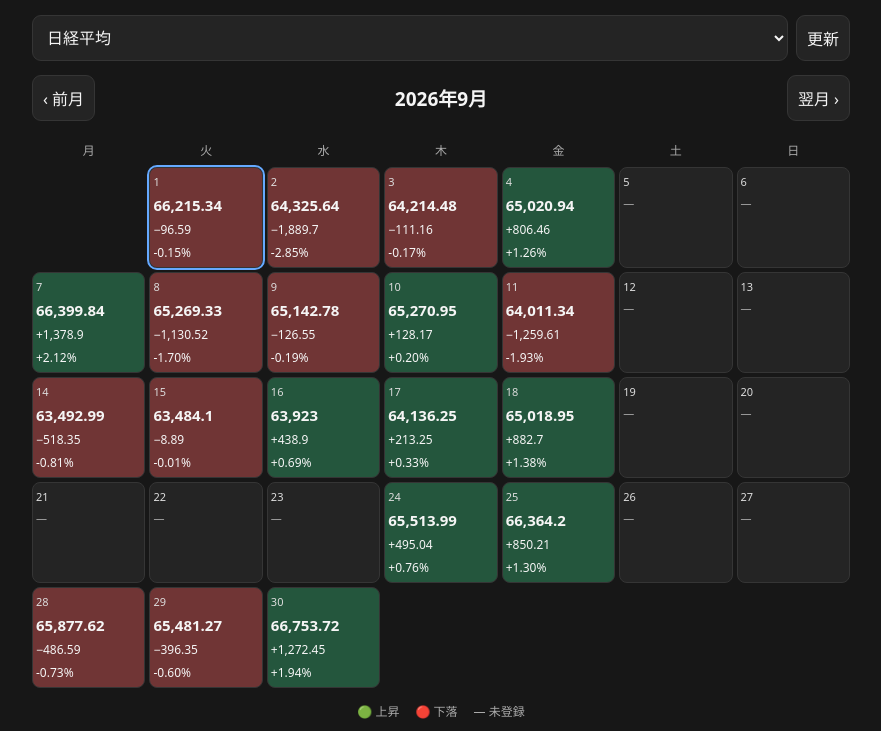
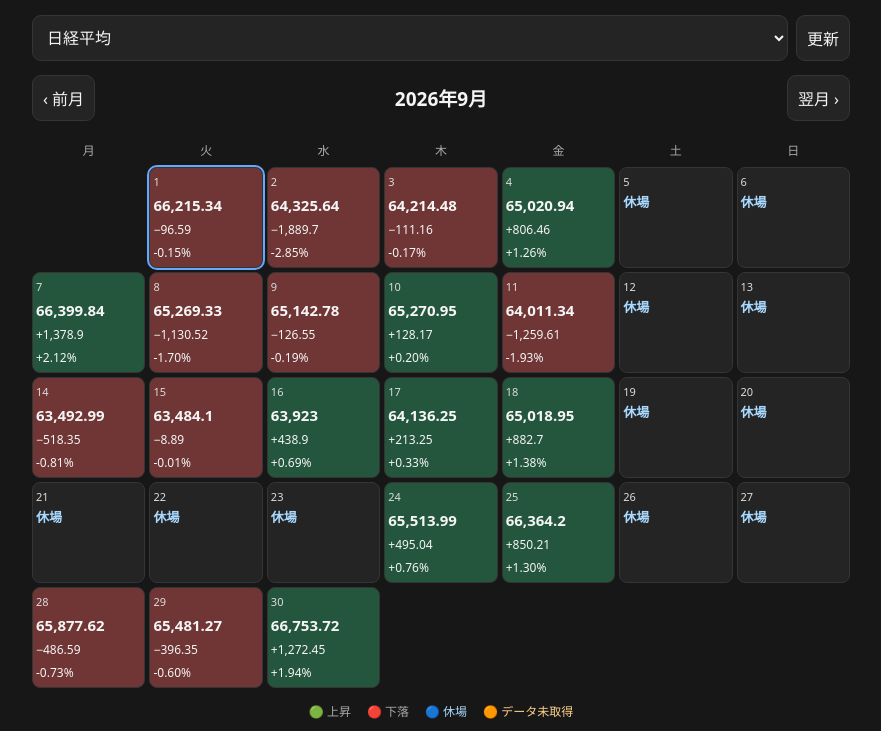
Before and after one commit to rattus-dic/stock-calendar-public, a plain HTML site: page index.html in a window 1280 px wide. Both pictures are taken after a click on the button "‹ 前月". Shown: the part 51-782 px from the top of the page, without its empty margins (199-1080 px from the left). Drawn offline with Linux system fonts and the light colour scheme.

Commit message:
Add files via upload

```diff
--- a/index.html
+++ b/index.html
@@ -29,6 +29,8 @@
 .change,.pct{font-size:clamp(9px,2vw,12px);white-space:nowrap}
 .uptext{color:#91efb4}.downtext{color:#ffaaaa}
 .muted{color:var(--muted)}
+.day-status{font-size:13px;line-height:1.2;font-weight:800;white-space:nowrap}
+.holiday-text{color:#a9d9ff}.missing-text{color:#ffd18a}
 .legend{display:flex;justify-content:center;gap:16px;margin:14px 0;color:var(--muted);font-size:12px}
 .panel{background:var(--card);border:1px solid var(--line);border-radius:14px;padding:15px;margin-top:14px}
 .big{font-size:28px;font-weight:800;margin:5px 0}
@@ -59,7 +61,7 @@
 <div>月</div><div>火</div><div>水</div><div>木</div><div>金</div><div>土</div><div>日</div>
 </div>
 <div id="calendar" class="calendar"></div>
-<div class="legend"><span>🟢 上昇</span><span>🔴 下落</span><span>— 未登録</span></div>
+<div class="legend"><span>🟢 上昇</span><span>🔴 下落</span><span style="color:#a9d9ff">🔵 休場</span><span style="color:#ffd18a">🟠 データ未取得</span></div>
 <section class="panel" id="detail">
 <div class="muted">日付を選択してください</div>
 <div class="note">株価データの接続準備中です。</div>
@@ -101,6 +103,37 @@
 let index = 'nikkei';
 
 const fmt = n => Math.abs(n).toLocaleString('ja-JP');
+
+// 日本市場・米国市場の主な休場日（2024〜2027年）
+// 土日は曜日から判定。祝日・臨時休場の情報は必要に応じて更新する。
+const jpHolidays = new Set([
+'2024-01-01','2024-01-02','2024-01-03','2024-01-08','2024-02-11','2024-02-12','2024-02-23','2024-03-20','2024-04-29','2024-05-03','2024-05-04','2024-05-05','2024-05-06','2024-07-15','2024-08-11','2024-08-12','2024-09-16','2024-09-22','2024-09-23','2024-10-14','2024-11-03','2024-11-04','2024-11-23',
+'2025-01-01','2025-01-02','2025-01-03','2025-01-13','2025-02-11','2025-02-23','2025-02-24','2025-03-20','2025-04-29','2025-05-03','2025-05-04','2025-05-05','2025-05-06','2025-07-21','2025-08-11','2025-09-15','2025-09-23','2025-10-13','2025-11-03','2025-11-23','2025-11-24',
+'2026-01-01','2026-01-02','2026-01-03','2026-01-12','2026-02-11','2026-02-23','2026-03-20','2026-04-29','2026-05-03','2026-05-04','2026-05-05','2026-05-06','2026-07-20','2026-08-11','2026-09-21','2026-09-22','2026-09-23','2026-10-12','2026-11-03','2026-11-23',
+'2027-01-01','2027-01-02','2027-01-03','2027-01-11','2027-02-11','2027-02-23','2027-03-21','2027-03-22','2027-04-29','2027-05-03','2027-05-04','2027-05-05','2027-07-19','2027-08-11','2027-09-20','2027-09-23','2027-10-11','2027-11-03','2027-11-23'
+]);
+const usMarketHolidays = new Set([
+'2024-01-01','2024-01-15','2024-02-19','2024-03-29','2024-05-27','2024-06-19','2024-07-04','2024-09-02','2024-11-28','2024-12-25',
+'2025-01-01','2025-01-09','2025-01-20','2025-02-17','2025-04-18','2025-05-26','2025-06-19','2025-07-04','2025-09-01','2025-11-27','2025-12-25',
+'2026-01-01','2026-01-19','2026-02-16','2026-04-03','2026-05-25','2026-06-19','2026-07-03','2026-09-07','2026-11-26','2026-12-25',
+'2027-01-01','2027-01-18','2027-02-15','2027-03-26','2027-05-31','2027-06-18','2027-07-05','2027-09-06','2027-11-25','2027-12-24'
+]);
+function marketStatus(dateKey, market) {
+  const [y,m,d] = dateKey.split('-').map(Number);
+  const dt = new Date(y,m-1,d);
+  const weekday = dt.getDay();
+  if (weekday === 0 || weekday === 6) return 'holiday';
+  if (market === 'nasdaq') return usMarketHolidays.has(dateKey) ? 'holiday' : 'trading';
+  return jpHolidays.has(dateKey) ? 'holiday' : 'trading';
+}
+function dayStatusLabel(dateKey, market, hasPrice) {
+  const status = marketStatus(dateKey, market);
+  if (status === 'holiday') return { status:'holiday', label:'休場' };
+  if (hasPrice) return { status:'trading', label:'' };
+  return { status:'missing', label:'未取得' };
+}
+
+
 
 async function loadPrices() {
   $('status').textContent = '株価データ：読み込み中…';
@@ -185,8 +218,9 @@
   for (let d = 1; d <= total; d++) {
     const k = key(year, month, d);
     const v = prices[index]?.[k];
+    const state = dayStatusLabel(k, index, !!v);
     const b = document.createElement('button');
-    b.className = 'day' + (v ? (v.change > 0 ? ' up' : v.change < 0 ? ' down' : '') : '') + (selected === k ? ' selected' : '');
+    b.className = 'day' + (v ? (v.change > 0 ? ' up' : v.change < 0 ? ' down' : '') : state.status === 'holiday' ? ' holiday' : ' missing') + (selected === k ? ' selected' : '');
     let html = `<span class="date">${d}</span>`;
     if (v) {
       count++;
@@ -196,7 +230,7 @@
       html += `<span class="change">${v.change > 0 ? '+' : v.change < 0 ? '−' : '±'}${fmt(v.change)}</span>`;
       html += `<span class="pct">${v.pct > 0 ? '+' : ''}${Number(v.pct).toFixed(2)}%</span>`;
     } else {
-      html += '<span class="muted" style="font-size:11px">—</span>';
+      html += `<span class="day-status ${state.status === 'holiday' ? 'holiday-text' : 'missing-text'}">${state.label}</span>`;
     }
     b.innerHTML = html;
     b.addEventListener('click', () => { selected = k; render(); });
@@ -215,7 +249,9 @@
     `<div class="muted">${p[0]}年${p[1]}月${p[2]}日（${weekdays[dt.getDay()]}）</div>` +
     (v
       ? `<div class="big">${fmt(v.close)}${index === 'nasdaq' ? '' : '円'}</div><div class="${v.change >= 0 ? 'uptext' : 'downtext'}">${v.change > 0 ? '▲' : v.change < 0 ? '▼' : '—'} ${v.change > 0 ? '+' : v.change < 0 ? '−' : ''}${fmt(v.change)}　${v.pct > 0 ? '+' : ''}${Number(v.pct).toFixed(2)}%</div>`
-      : '<div class="big">データ未登録</div><div class="note">この日付のデータはありません。</div>');
+      : marketStatus(selected, index) === 'holiday'
+        ? '<div class="big" style="color:#a9d9ff">休場日</div><div class="note">この市場はこの日に取引を行っていません。</div>'
+        : '<div class="big">データ未取得</div><div class="note">取引日と考えられますが、株価データがありません。</div>');
 }
 
 $('prev').onclick = () => {
```
